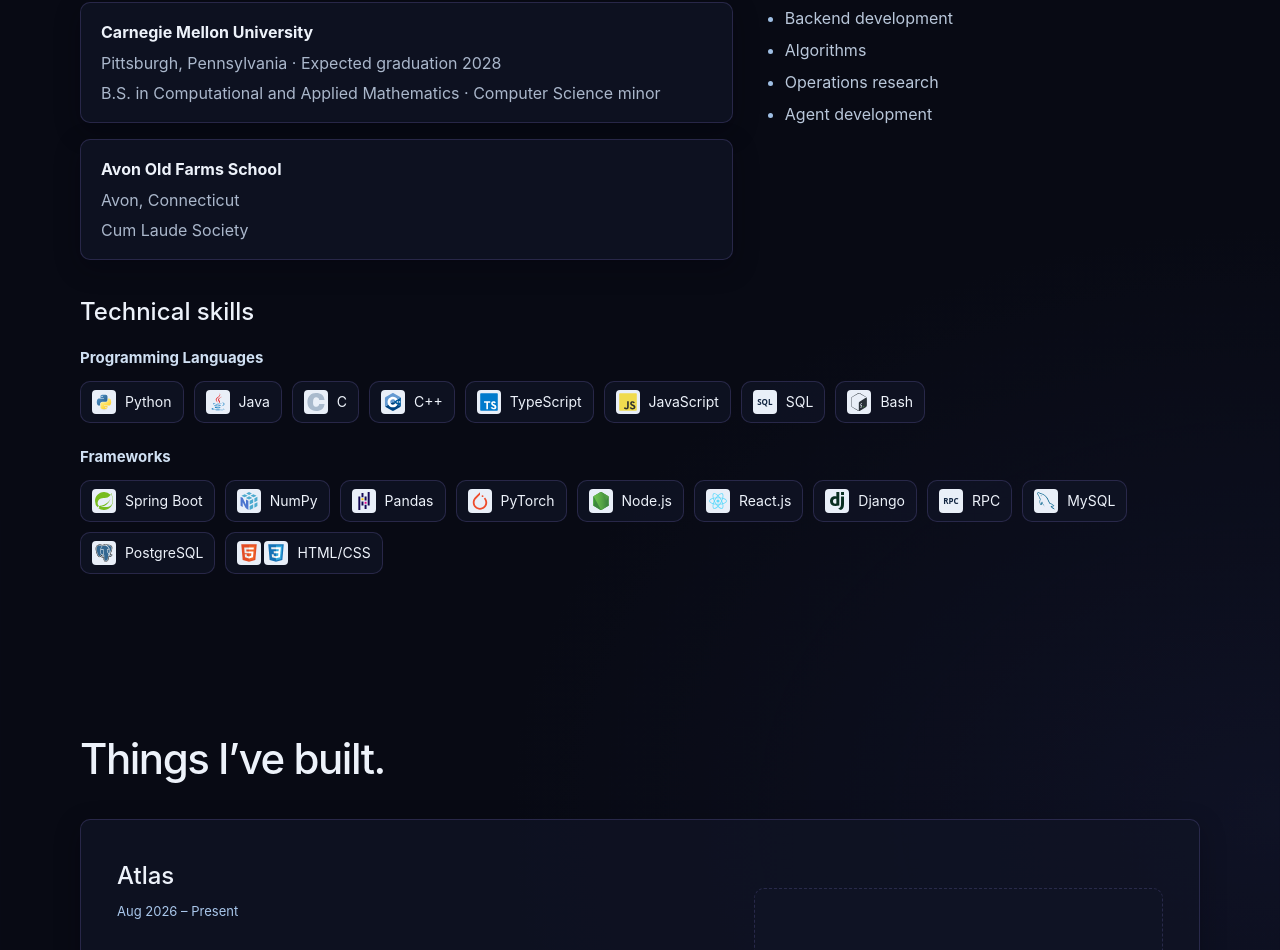
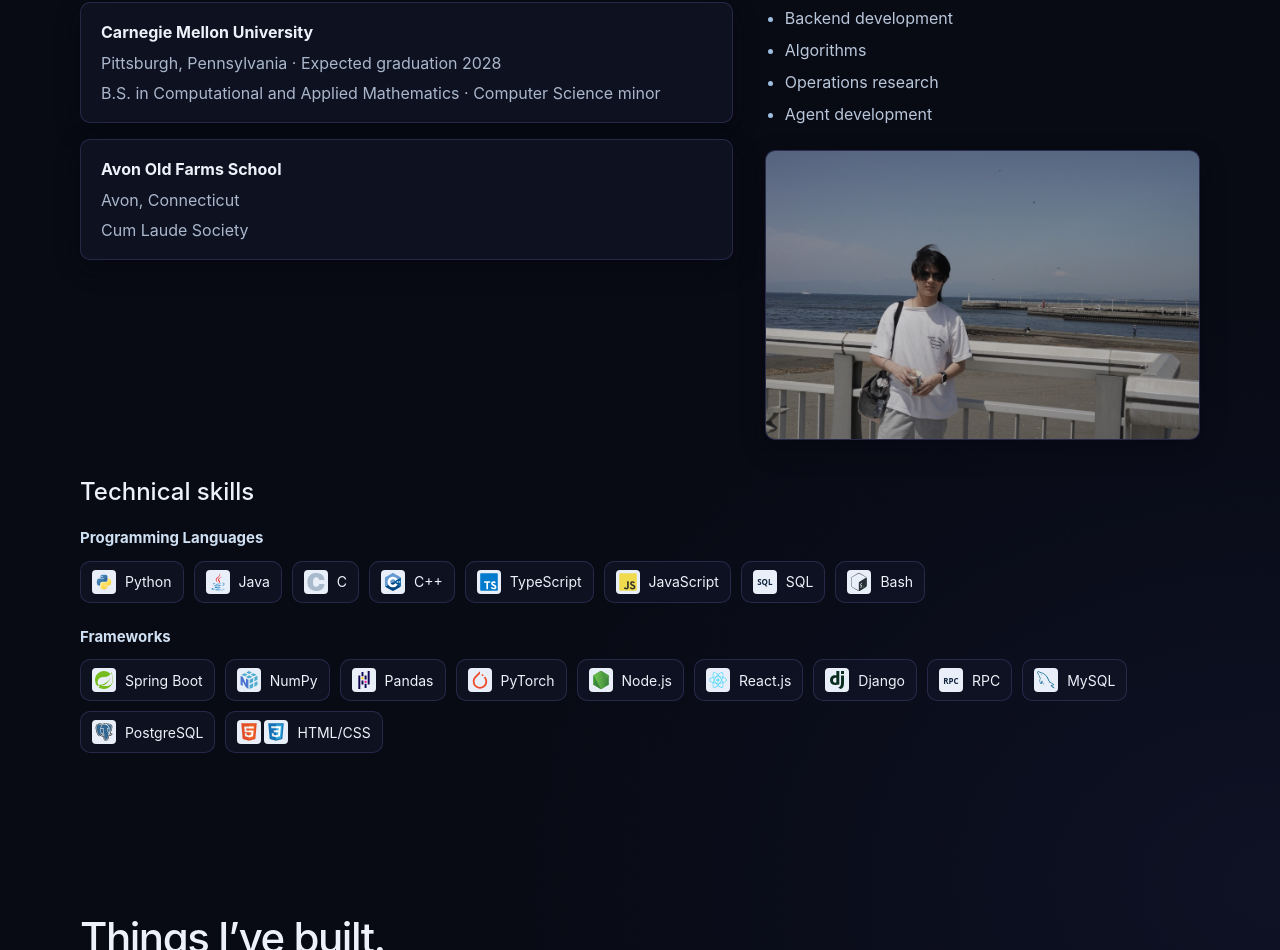
Before and after one commit to TakinaHua/takinahua.github.io, a React (Vite) app: page / in a window 1280 px wide. Shown: the part 797-1747 px from the top of the page. Built offline with nearby package versions, Linux system fonts and the light colour scheme.

Commit message:
feat: add a toned waterfront portrait to About

```diff
--- a/src/App.css
+++ b/src/App.css
@@ -578,3 +578,31 @@ footer {
     transition: none;
   }
 }
+
+.about-portrait {
+  position: relative;
+  overflow: hidden;
+  aspect-ratio: 3 / 2;
+  margin-top: 20px;
+  border: 1px solid var(--atmosphere-border);
+  border-radius: var(--atmosphere-radius);
+  background: var(--midnight);
+  box-shadow: var(--atmosphere-shadow);
+}
+
+.about-portrait img {
+  display: block;
+  width: 100%;
+  height: 100%;
+  object-fit: cover;
+  object-position: 25% center;
+  filter: brightness(.82) saturate(.76);
+}
+
+.about-portrait::after {
+  position: absolute;
+  inset: 0;
+  background: linear-gradient(155deg, #40366a18, transparent 45%, #080a1438);
+  content: '';
+  pointer-events: none;
+}
--- a/src/App.tsx
+++ b/src/App.tsx
@@ -216,6 +216,16 @@ function App() {
                 <li>Operations research</li>
                 <li>Agent development</li>
               </ul>
+              <div className="about-portrait">
+                <img
+                  src="/images/barry-waterfront.jpg"
+                  alt="Barry Hua standing by the waterfront"
+                  width="1200"
+                  height="675"
+                  loading="lazy"
+                  decoding="async"
+                />
+              </div>
             </div>
           </div>
           <div className="skills">
```
Also changed, not shown: public/images/barry-waterfront.jpg (added).
